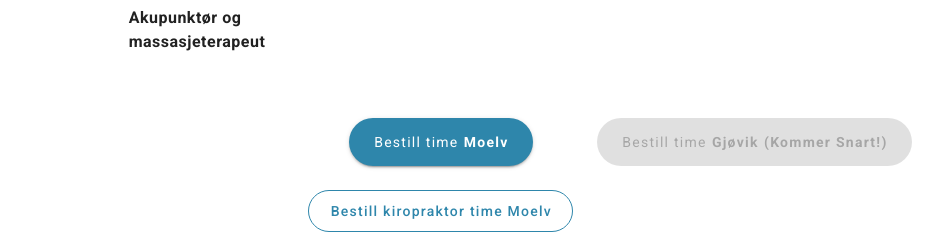
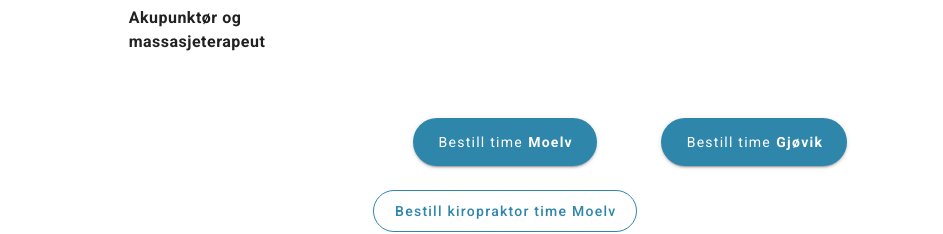
Before and after one commit to disastersystem/ihf, a Vue app: page /om in a window 1280 px wide. Shown: the part 2948-3182 px from the top of the page, without its empty margins (30-973 px from the left). Built offline with nearby package versions, Linux system fonts and the light colour scheme.

Commit message:
Enable online booking Gjøvik buttons.

```diff
--- a/src/components/OnlineBookingButtons.vue
+++ b/src/components/OnlineBookingButtons.vue
@@ -38,13 +38,9 @@
         color="accent"
         class="text-none pt-6 pb-6 pl-6 pr-6"
         rounded
-        disabled
       >
-        <!-- <span class="mr-2">Bestill time</span> -->
-
         <span class="font-weight-regular mr-1">Bestill time</span>
         <span class="font-weight-bold">Gjøvik</span>
-        <span class="font-weight-bold ml-1">(Kommer Snart!)</span>
         <!-- <v-icon>mdi-open-in-new</v-icon> -->
       </v-btn>
     </v-col>
--- a/src/views/About.vue
+++ b/src/views/About.vue
@@ -174,10 +174,9 @@
                   color="accent"
                   class="text-none mt-1"
                   rounded
-                  disabled
                 >
                   <span>Bestill time</span>
-                  <span class="font-weight-bold ml-1">(Kommer Snart!)</span>
+                  <!-- <span class="font-weight-bold ml-1">(Kommer Snart!)</span> -->
                 </v-btn>
               </v-col>
             </v-row>
```
